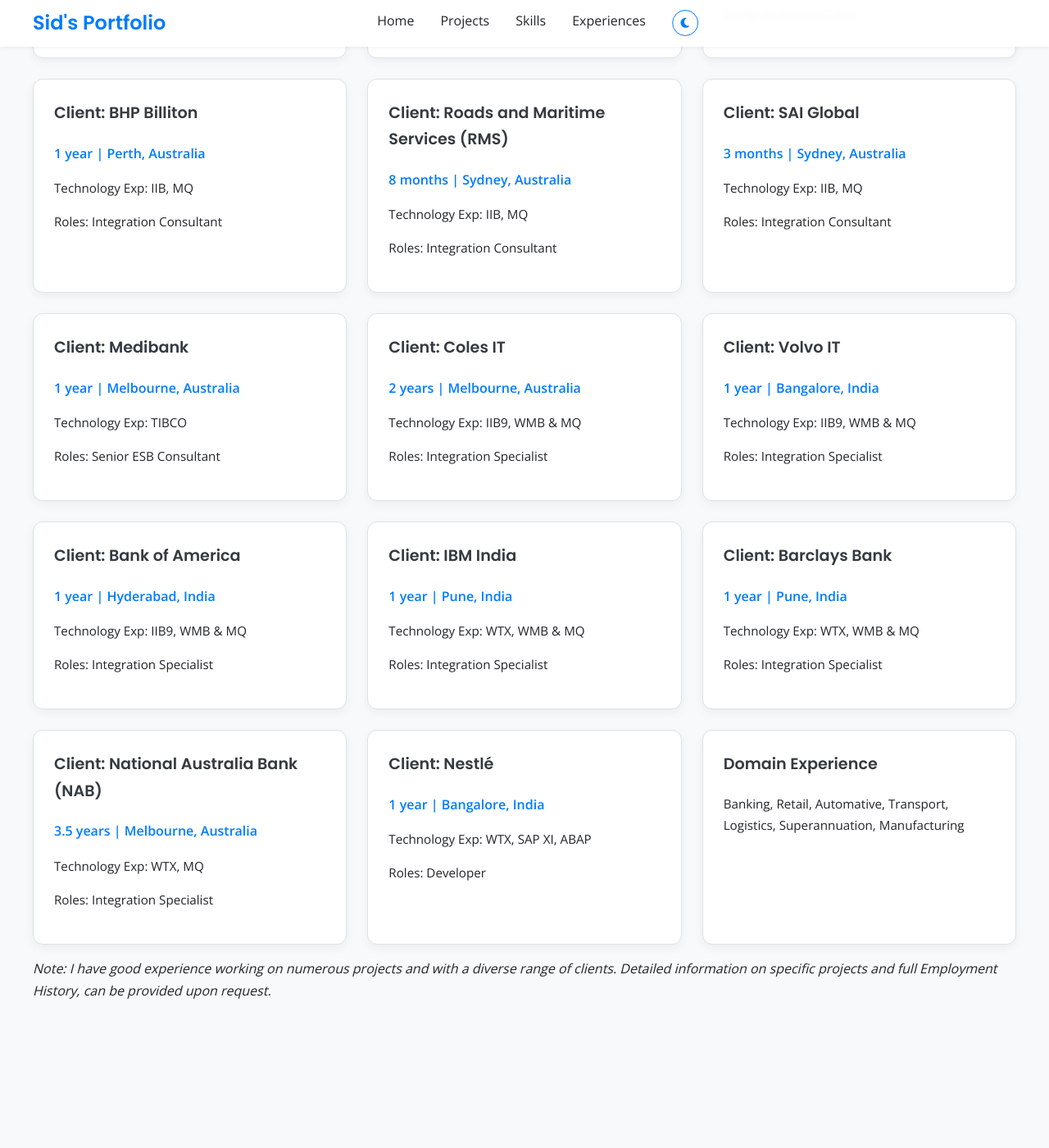
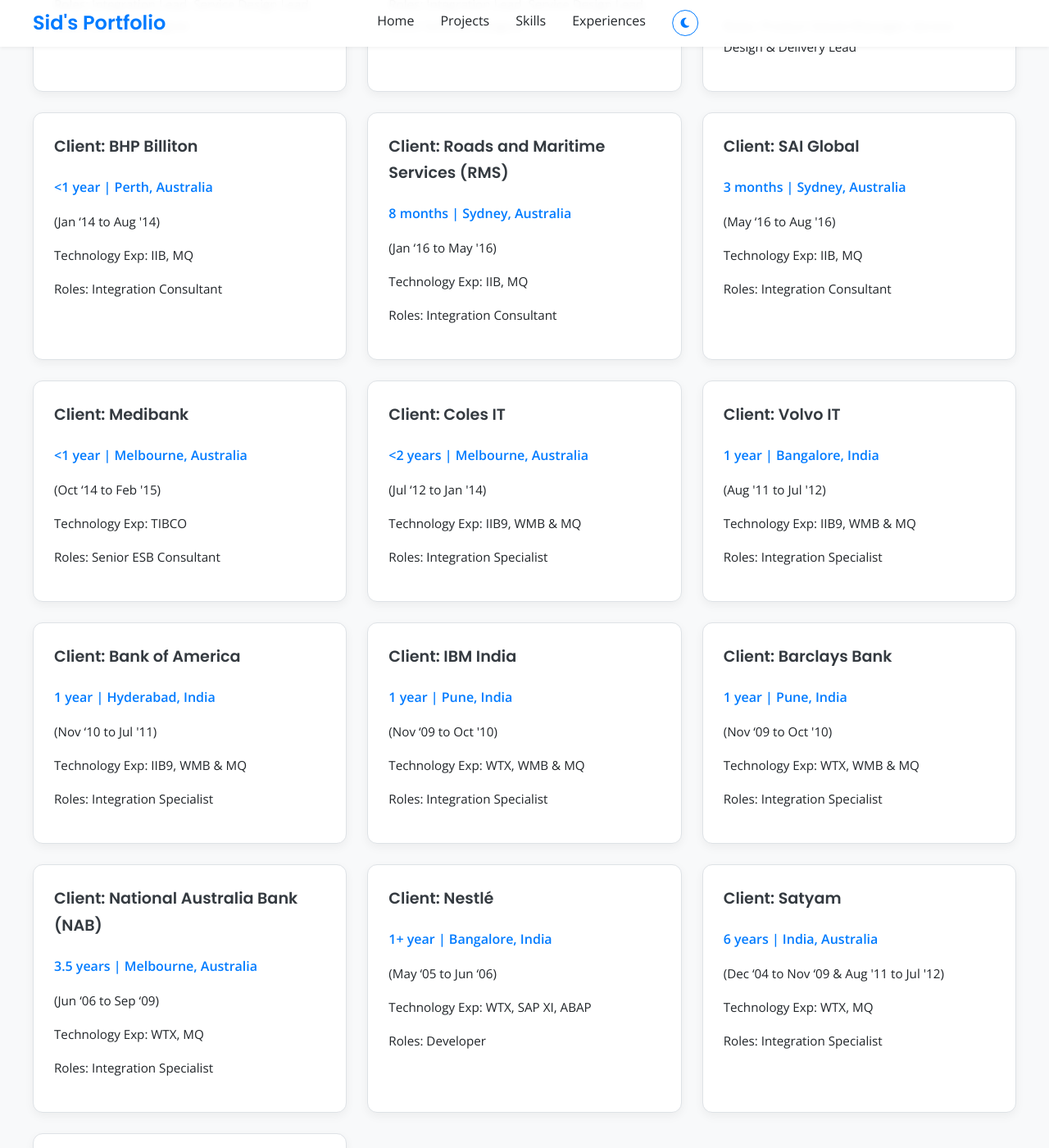
Before and after one commit to sid-inthub/sid-inthub.github.io, a Jekyll site: the page built from index.md, in a window 1280 px wide and 1400 px high, scrolled down 5680 px. Shown: the whole window at 82% size. Built offline with Jekyll 4.4.1, drawn with Linux system fonts in a browser that asks for light colours; before the commit the page ends 7014 px from its top, so only the background shows below that; some of the changed text lies outside the part shown.

Commit message:
Client Duration with dates

```diff
--- a/index.md
+++ b/index.md
@@ -280,86 +280,107 @@
         <div class="experience-card">
           <h3 class="experience-name">Client: Super Retail Group (SRG)</h3>
           <p class="experience-issuer">5+ years | Brisbane, Australia</p>
+          <p class="experience-tech">(Mar ‘18 to Oct ‘23)</p>
           <p class="experience-tech">Technology Exp: IIB, IBM API Connect, MQ, IBM Secure Gateway, MuleSoft, Solace, GoAnywhere, Salesforce, SAP</p>
           <p class="experience-tech">Roles: Integration Lead, Service Design Lead, Event Schema Designer</p>
         </div>
         <div class="experience-card">
           <h3 class="experience-name">Client: Sunsuper</h3>
           <p class="experience-issuer">2+ years | Brisbane, Australia</p>
+          <p class="experience-tech">(Feb ‘15 to Aug ‘15 & Aug '16 to Mar '18)</p>
           <p class="experience-tech">Technology Exp: IIB, IBM API Connect, MQ, IBM Secure Gateway, MuleSoft, Solace, GoAnywhere, Salesforce, SAP</p>
           <p class="experience-tech">Roles: Integration Lead, Service Design Lead, Event Schema Designer</p>
         </div>
         <div class="experience-card">
           <h3 class="experience-name">Client: INTHUB</h3>
           <p class="experience-issuer">2 years | Brisbane, Australia</p>
+          <p class="experience-tech">(Oct ‘23 to date)</p>
           <p class="experience-tech">Technology Exp: AWS (Cognito, Amplify, EventBridge, Lambda, DynamoDB, API Gateway), React, Flutter, AI (Prompt Engg.), Stripe Connect</p>
           <p class="experience-tech">Roles: Product Owner/Manager, Service Design & Delivery Lead</p>
         </div>
         <div class="experience-card">
           <h3 class="experience-name">Client: BHP Billiton</h3>
-          <p class="experience-issuer">1 year | Perth, Australia</p>
+          <p class="experience-issuer"><1 year | Perth, Australia</p>
+          <p class="experience-tech">(Jan ‘14 to Aug '14)</p>
           <p class="experience-tech">Technology Exp: IIB, MQ</p>
           <p class="experience-tech">Roles: Integration Consultant</p>
         </div>
         <div class="experience-card">
           <h3 class="experience-name">Client: Roads and Maritime Services (RMS)</h3>
           <p class="experience-issuer">8 months | Sydney, Australia</p>
+          <p class="experience-tech">(Jan ‘16 to May '16)</p>
           <p class="experience-tech">Technology Exp: IIB, MQ</p>
           <p class="experience-tech">Roles: Integration Consultant</p>
         </div>
         <div class="experience-card">
           <h3 class="experience-name">Client: SAI Global</h3>
           <p class="experience-issuer">3 months | Sydney, Australia</p>
+          <p class="experience-tech">(May ‘16 to Aug '16)</p>
           <p class="experience-tech">Technology Exp: IIB, MQ</p>
           <p class="experience-tech">Roles: Integration Consultant</p>
         </div>
         <div class="experience-card">
           <h3 class="experience-name">Client: Medibank</h3>
-          <p class="experience-issuer">1 year | Melbourne, Australia</p>
+          <p class="experience-issuer"><1 year | Melbourne, Australia</p>
+          <p class="experience-tech">(Oct ‘14 to Feb '15)</p>
           <p class="experience-tech">Technology Exp: TIBCO</p>
           <p class="experience-tech">Roles: Senior ESB Consultant</p>
         </div>
         <div class="experience-card">
           <h3 class="experience-name">Client: Coles IT</h3>
-          <p class="experience-issuer">2 years | Melbourne, Australia</p>
+          <p class="experience-issuer"><2 years | Melbourne, Australia</p>
+          <p class="experience-tech">(Jul ‘12 to Jan '14)</p>
           <p class="experience-tech">Technology Exp: IIB9, WMB & MQ</p>
           <p class="experience-tech">Roles: Integration Specialist</p>
         </div>
         <div class="experience-card">
           <h3 class="experience-name">Client: Volvo IT</h3>
           <p class="experience-issuer">1 year | Bangalore, India</p>
+          <p class="experience-tech">(Aug '11 to Jul '12)</p>
           <p class="experience-tech">Technology Exp: IIB9, WMB & MQ</p>
           <p class="experience-tech">Roles: Integration Specialist</p>
         </div>
         <div class="experience-card">
           <h3 class="experience-name">Client: Bank of America</h3>
           <p class="experience-issuer">1 year | Hyderabad, India</p>
+          <p class="experience-tech">(Nov ‘10 to Jul '11)</p>
           <p class="experience-tech">Technology Exp: IIB9, WMB & MQ</p>
           <p class="experience-tech">Roles: Integration Specialist</p>
         </div>
         <div class="experience-card">
           <h3 class="experience-name">Client: IBM India</h3>
           <p class="experience-issuer">1 year | Pune, India</p>
+          <p class="experience-tech">(Nov ‘09 to Oct '10)</p>
           <p class="experience-tech">Technology Exp: WTX, WMB & MQ</p>
           <p class="experience-tech">Roles: Integration Specialist</p>
         </div>
         <div class="experience-card">
           <h3 class="experience-name">Client: Barclays Bank</h3>
           <p class="experience-issuer">1 year | Pune, India</p>
+          <p class="experience-tech">(Nov ‘09 to Oct '10)</p>
           <p class="experience-tech">Technology Exp: WTX, WMB & MQ</p>
           <p class="experience-tech">Roles: Integration Specialist</p>
         </div>
         <div class="experience-card">
           <h3 class="experience-name">Client: National Australia Bank (NAB)</h3>
           <p class="experience-issuer">3.5 years | Melbourne, Australia</p>
+          <p class="experience-tech">(Jun ‘06 to Sep ‘09)</p>
           <p class="experience-tech">Technology Exp: WTX, MQ</p>
           <p class="experience-tech">Roles: Integration Specialist</p>
         </div>
         <div class="experience-card">
           <h3 class="experience-name">Client: Nestlé</h3>
-          <p class="experience-issuer">1 year | Bangalore, India</p>
+          <p class="experience-issuer">1+ year | Bangalore, India</p>
+          <p class="experience-tech">(May ‘05 to Jun ‘06)</p>
           <p class="experience-tech">Technology Exp: WTX, SAP XI, ABAP</p>
           <p class="experience-tech">Roles: Developer</p>
+        </div>
+          <div class="experience-card">
+          <h3 class="experience-name">Client: Satyam</h3>
+          <p class="experience-issuer">6 years | India, Australia</p>
+          <p class="experience-tech">(Dec ‘04 to Nov ‘09 & Aug '11 to Jul '12)</p>
+          <p class="experience-tech">Technology Exp: WTX, MQ</p>
+          <p class="experience-tech">Roles: Integration Specialist</p>
         </div>
         <div class="experience-card">
           <h3 class="experience-name">Domain Experience</h3>
```
Also changed, not shown: local-only/ReadMe-Gemfile.txt (added), local-only/backup/profile-placeholder.jpg (added).
